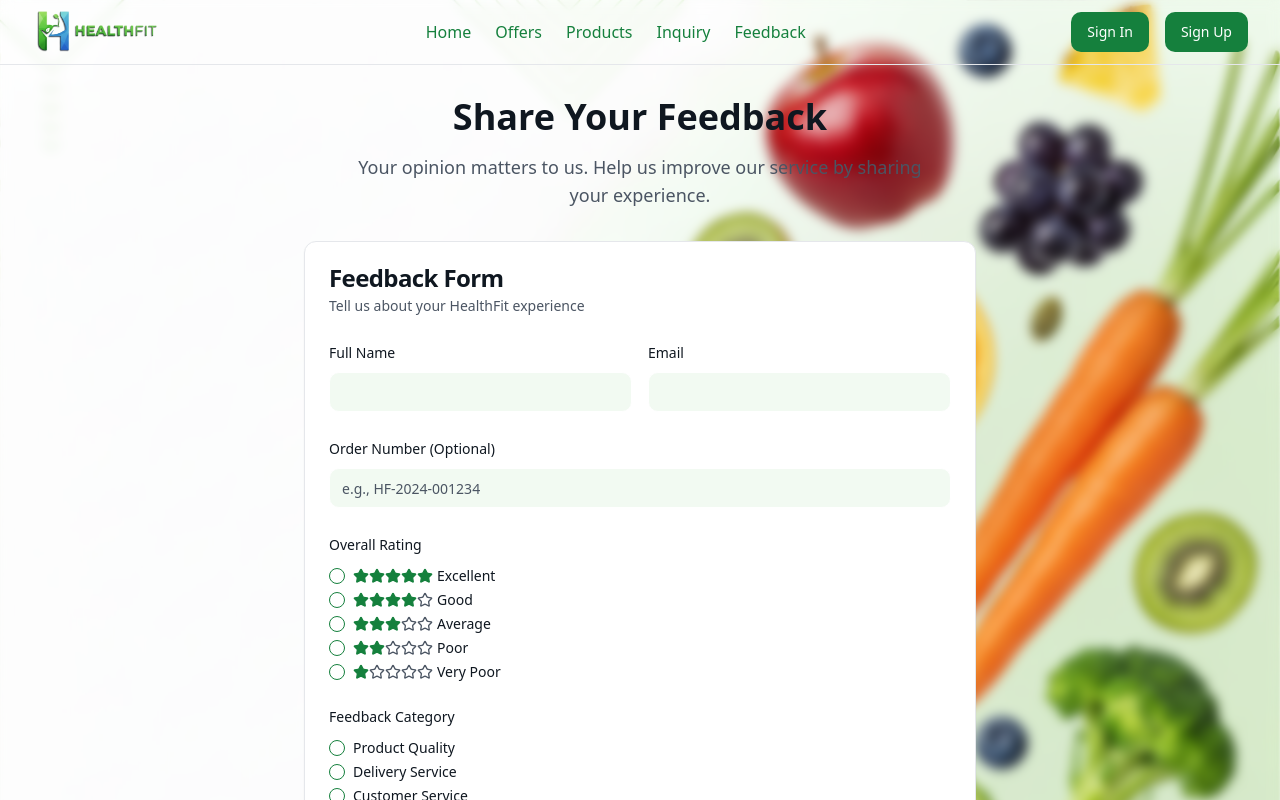
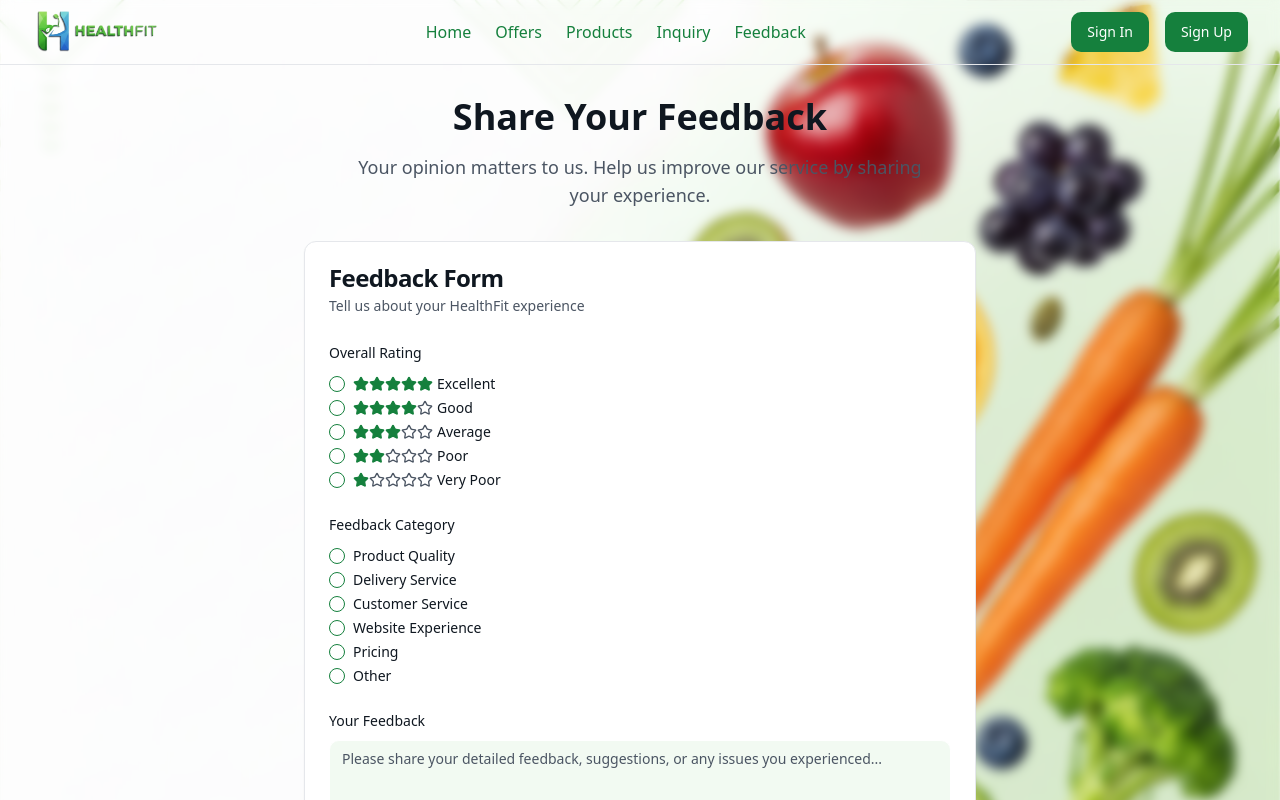
Before and after one commit to sarkalerameshwar/Health-Fit, a Next.js app in the folder frontend/: page /feedback in a window 1280 px wide. Shown: the top 800 px of the page. Built offline with nearby package versions, Linux system fonts and the light colour scheme.

Commit message:
edirted feedback

```diff
--- a/frontend/app/feedback/page.tsx
+++ b/frontend/app/feedback/page.tsx
@@ -80,37 +80,7 @@ export default function FeedbackPage() {
             </CardHeader>
             <CardContent>
               <form onSubmit={handleSubmit} className="space-y-6">
-                <div className="grid gap-4 md:grid-cols-2">
-                  <div className="space-y-2">
-                    <Label htmlFor="name">Full Name</Label>
-                    <Input
-                      id="name"
-                      value={formData.name}
-                      onChange={(e) => handleInputChange("name", e.target.value)}
-                      required
-                    />
-                  </div>
-                  <div className="space-y-2">
-                    <Label htmlFor="email">Email</Label>
-                    <Input
-                      id="email"
-                      type="email"
-                      value={formData.email}
-                      onChange={(e) => handleInputChange("email", e.target.value)}
-                      required
-                    />
-                  </div>
-                </div>
 
-                <div className="space-y-2">
-                  <Label htmlFor="orderNumber">Order Number (Optional)</Label>
-                  <Input
-                    id="orderNumber"
-                    placeholder="e.g., HF-2024-001234"
-                    value={formData.orderNumber}
-                    onChange={(e) => handleInputChange("orderNumber", e.target.value)}
-                  />
-                </div>
 
                 <div className="space-y-3">
                   <Label>Overall Rating</Label>
```
